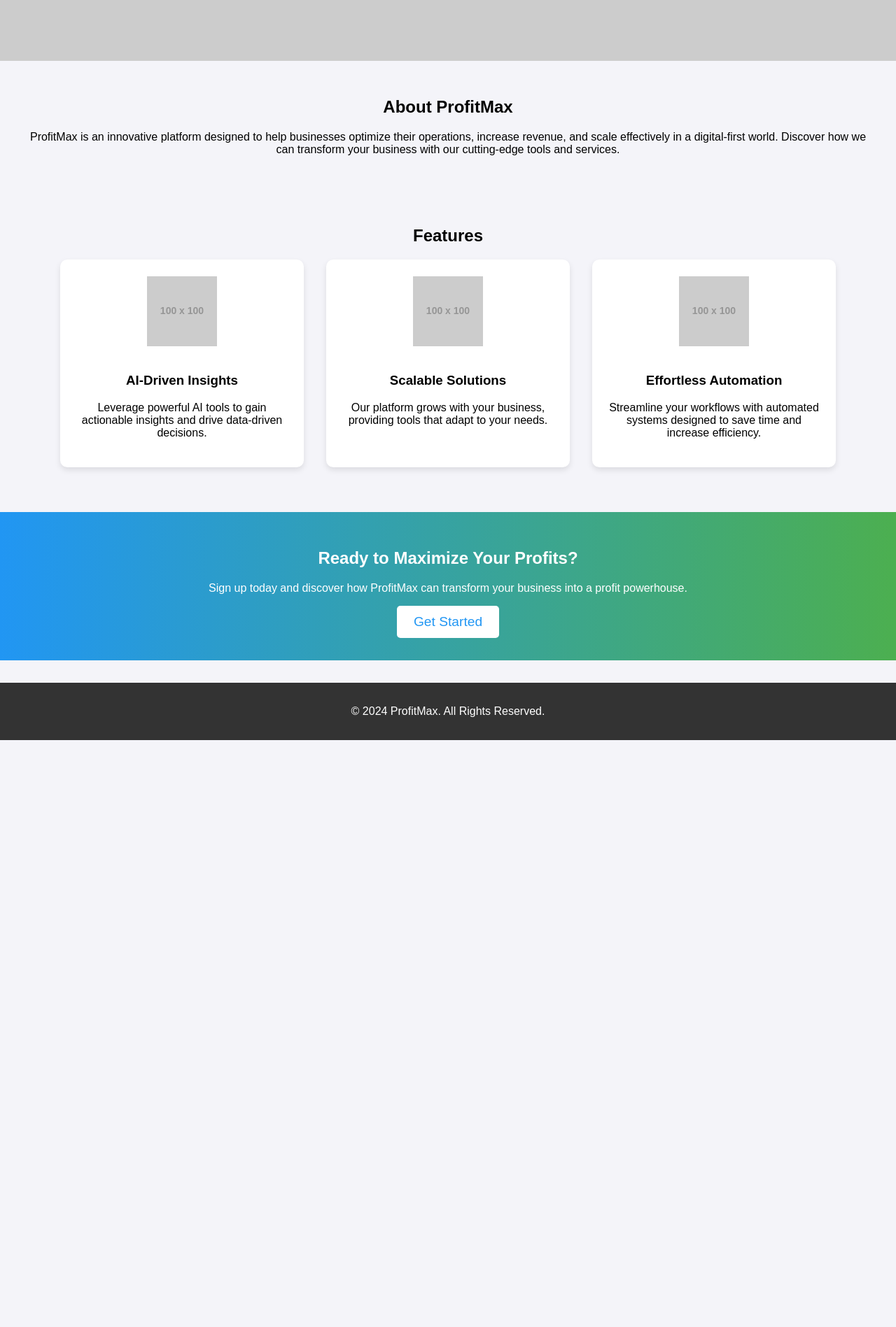
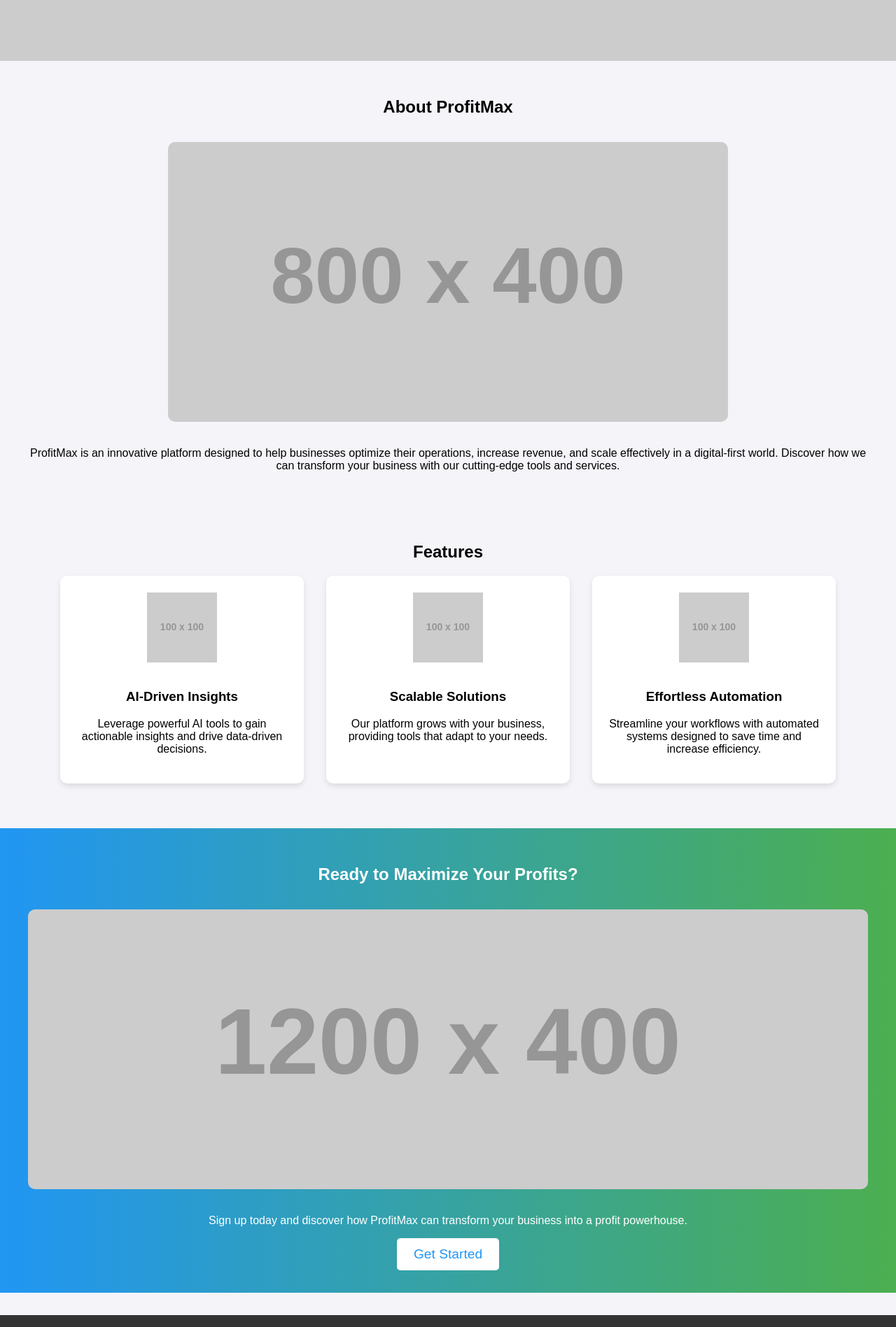
Before and after one commit to justinstsi210/profitmax, a plain HTML site: page index.html in a window 1280 px wide. Shown: the part 474-2371 px from the top of the page at 70% size. Before the commit the page ends 1532 px from the top, so only its background shows below. Drawn offline with Linux system fonts and the light colour scheme; placeholder pictures from the web are drawn by us.

Commit message:
index.html
Added pictures

```diff
--- a/index.html
+++ b/index.html
@@ -134,6 +134,7 @@
 
     <section id="about">
         <h2>About ProfitMax</h2>
+        <img src="https://via.placeholder.com/800x400" alt="About Image" style="width: 100%; max-width: 800px; border-radius: 10px; margin: 1rem 0;">
         <p>ProfitMax is an innovative platform designed to help businesses optimize their operations, increase revenue, and scale effectively in a digital-first world. Discover how we can transform your business with our cutting-edge tools and services.</p>
     </section>
 
@@ -160,6 +161,7 @@
 
     <section class="cta">
         <h2>Ready to Maximize Your Profits?</h2>
+        <img src="https://via.placeholder.com/1200x400" alt="Call-to-Action Image" style="width: 100%; max-width: 1200px; border-radius: 10px; margin: 1rem 0;">
         <p>Sign up today and discover how ProfitMax can transform your business into a profit powerhouse.</p>
         <button>Get Started</button>
     </section>
```
